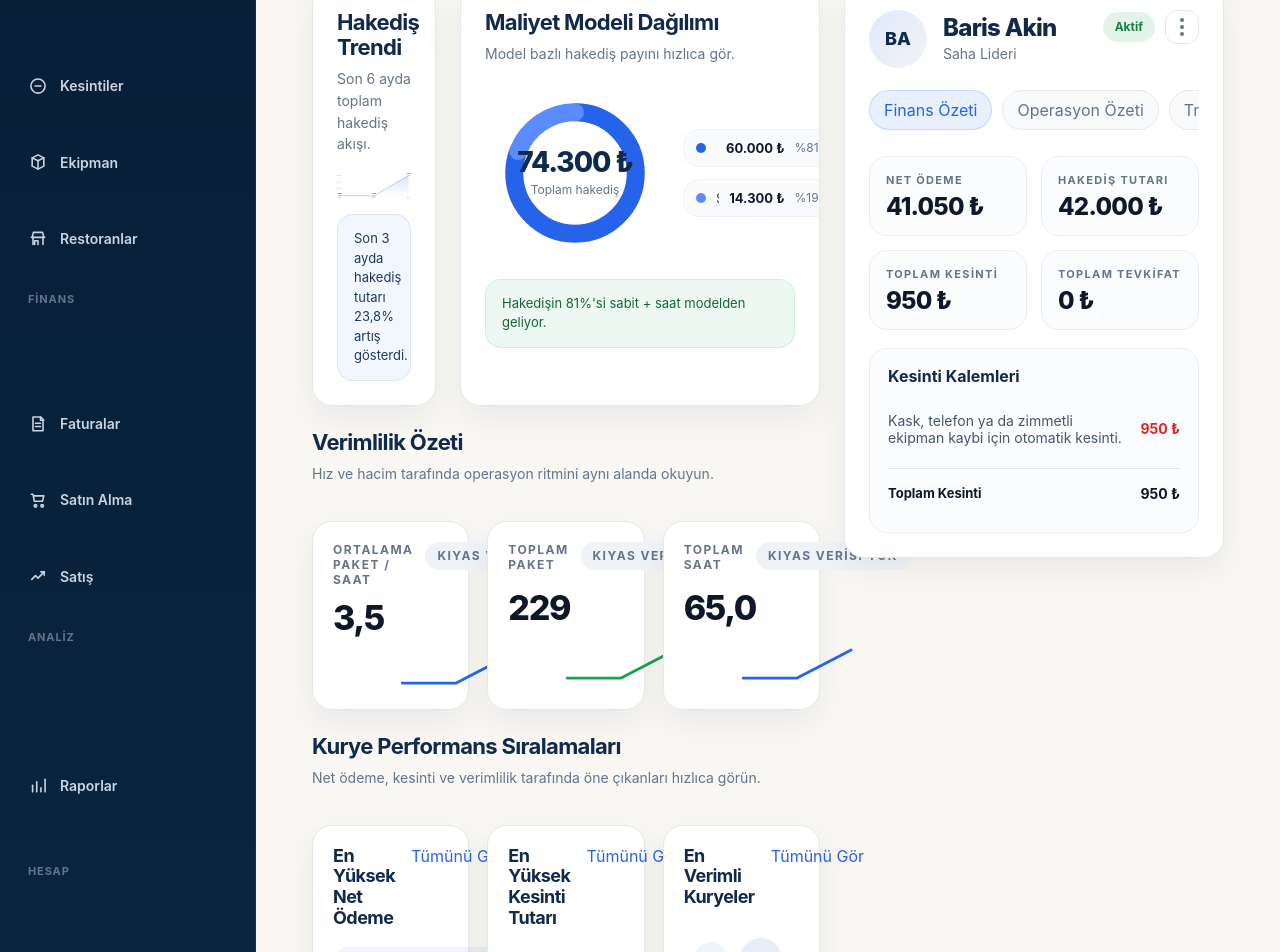
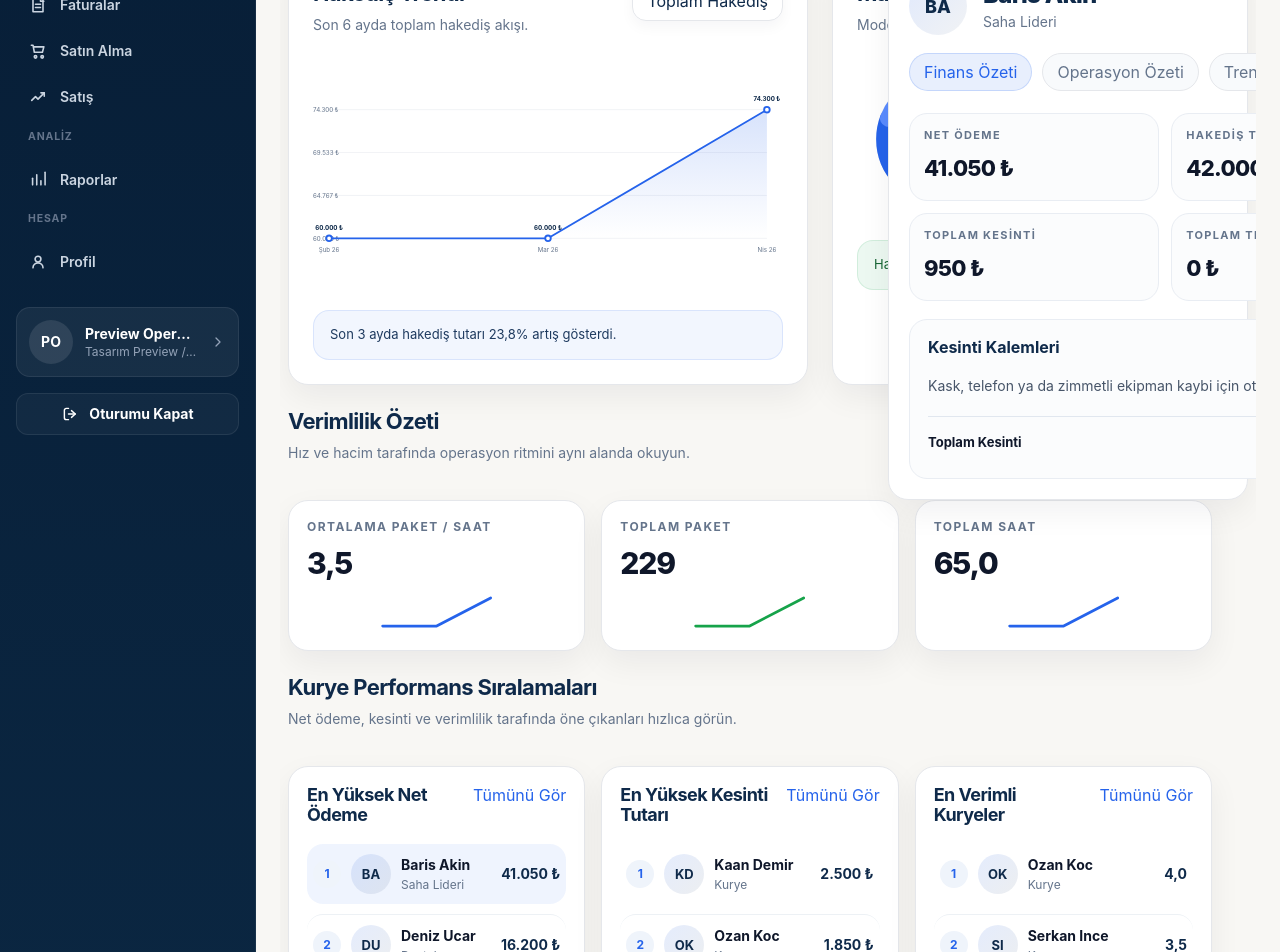
Before and after one commit to catkapinda/catkapinda-crm, a Next.js app in the folder v2/frontend/: page /preview/payroll in a window 1280 px wide. Shown: the part 580-1532 px from the top of the page. Built offline with nearby package versions, Linux system fonts and the light colour scheme.

Commit message:
Fix payroll desktop layout and shell stability

```diff
--- a/v2/frontend/app/payroll/page.tsx
+++ b/v2/frontend/app/payroll/page.tsx
@@ -889,6 +889,18 @@ export default function PayrollPage() {
         (previousSeries?.summary?.total_hours ?? 1)
       : 0;
 
+  const packagesPerHourDelta = buildDelta(currentPackagesPerHour, previousPackagesPerHour, true);
+  const totalPackagesDelta = buildDelta(
+    payrollOverview.totalPackages,
+    previousSeries?.summary?.total_packages ?? 0,
+    true,
+  );
+  const totalHoursDelta = buildDelta(
+    payrollOverview.totalHours,
+    previousSeries?.summary?.total_hours ?? 0,
+    true,
+  );
+
   const selectedPersonnel = useMemo(
     () => filteredEntries.find((entry) => entry.personnel_id === selectedPersonnelId) ?? null,
     [filteredEntries, selectedPersonnelId],
@@ -1354,7 +1366,7 @@ export default function PayrollPage() {
       <section className={styles.payintOverviewGrid}>
         <div className={styles.payintMainColumn}>
           <section className={styles.payintAnalyticsGrid}>
-            <article className={styles.payintCard}>
+            <article className={`${styles.payintCard} ${styles.payintTrendCard}`}>
               <div className={styles.payintSectionHeader}>
                 <div>
                   <h3>Hakediş Trendi</h3>
@@ -1368,7 +1380,7 @@ export default function PayrollPage() {
               <div className={styles.payintInsightCard}>{trendInsight}</div>
             </article>
 
-            <article className={styles.payintCard}>
+            <article className={`${styles.payintCard} ${styles.payintDistributionCard}`}>
               <div className={styles.payintSectionHeader}>
                 <div>
                   <h3>Maliyet Modeli Dağılımı</h3>
@@ -1412,9 +1424,9 @@ export default function PayrollPage() {
               <article className={styles.payintMiniMetricCard}>
                 <div className={styles.payintMiniMetricHead}>
                   <span>Ortalama Paket / Saat</span>
-                  <DeltaBadge
-                    delta={buildDelta(currentPackagesPerHour, previousPackagesPerHour, true)}
-                  />
+                  {packagesPerHourDelta.label !== "Kıyas verisi yok" ? (
+                    <DeltaBadge delta={packagesPerHourDelta} />
+                  ) : null}
                 </div>
                 <strong>{formatNumber(currentPackagesPerHour, 1)}</strong>
                 <Sparkline
@@ -1426,13 +1438,9 @@ export default function PayrollPage() {
               <article className={styles.payintMiniMetricCard}>
                 <div className={styles.payintMiniMetricHead}>
                   <span>Toplam Paket</span>
-                  <DeltaBadge
-                    delta={buildDelta(
-                      payrollOverview.totalPackages,
-                      previousSeries?.summary?.total_packages ?? 0,
-                      true,
-                    )}
-                  />
+                  {totalPackagesDelta.label !== "Kıyas verisi yok" ? (
+                    <DeltaBadge delta={totalPackagesDelta} />
+                  ) : null}
                 </div>
                 <strong>{formatNumber(payrollOverview.totalPackages, 0)}</strong>
                 <Sparkline
@@ -1444,13 +1452,9 @@ export default function PayrollPage() {
               <article className={styles.payintMiniMetricCard}>
                 <div className={styles.payintMiniMetricHead}>
                   <span>Toplam Saat</span>
-                  <DeltaBadge
-                    delta={buildDelta(
-                      payrollOverview.totalHours,
-                      previousSeries?.summary?.total_hours ?? 0,
-                      true,
-                    )}
-                  />
+                  {totalHoursDelta.label !== "Kıyas verisi yok" ? (
+                    <DeltaBadge delta={totalHoursDelta} />
+                  ) : null}
                 </div>
                 <strong>{formatNumber(payrollOverview.totalHours, 1)}</strong>
                 <Sparkline
--- a/v2/frontend/app/payroll/payroll-intelligence.module.css
+++ b/v2/frontend/app/payroll/payroll-intelligence.module.css
@@ -3,7 +3,7 @@
   min-width: 0;
   min-height: 100%;
   background: #f8f7f4;
-  padding: 28px 32px 40px;
+  padding: 0;
   color: #0f172a;
   overflow-x: hidden;
 }
@@ -13,6 +13,7 @@
   max-width: 1480px;
   min-width: 0;
   margin: 0 auto;
+  padding: 8px 8px 32px;
 }
 
 .payintPage *,
@@ -37,7 +38,7 @@
 
 .payintHeader {
   width: 100%;
-  margin: 0 0 24px;
+  margin: 0 0 20px;
   display: flex;
   align-items: flex-end;
   justify-content: space-between;
@@ -76,7 +77,7 @@
   display: inline-grid;
   grid-template-columns: repeat(2, minmax(0, 1fr));
   gap: 6px;
-  margin: 0 0 24px;
+  margin: 0 0 20px;
   padding: 6px;
   border-radius: 18px;
   border: 1px solid #e5e7eb;
@@ -225,7 +226,7 @@
   width: 100%;
   min-width: 0;
   display: grid;
-  grid-template-columns: minmax(0, 1fr) clamp(360px, 28vw, 420px);
+  grid-template-columns: minmax(0, 1fr) 360px;
   gap: 24px;
   align-items: start;
 }
@@ -237,21 +238,21 @@
 }
 
 .payintSideColumn {
-  width: 100%;
+  width: 360px;
   min-width: 0;
-  max-width: 420px;
+  max-width: 360px;
   justify-self: end;
 }
 
 .payintDetailPanel {
   position: sticky;
   top: 24px;
-  width: 100%;
+  width: 360px;
   min-width: 0;
-  max-width: 420px;
-  padding: 24px;
+  max-width: 360px;
+  padding: 20px;
   display: grid;
-  gap: 22px;
+  gap: 18px;
 }
 
 .payintKpiStrip {
@@ -336,6 +337,8 @@
   font-weight: 760;
   color: #0f172a;
   white-space: nowrap;
+  overflow: hidden;
+  text-overflow: ellipsis;
 }
 
 .payintDeltaBadge {
@@ -367,7 +370,7 @@
 
 .payintAnalyticsGrid {
   display: grid;
-  grid-template-columns: minmax(0, 1.4fr) minmax(360px, 0.9fr);
+  grid-template-columns: minmax(520px, 1.35fr) minmax(380px, 0.95fr);
   gap: 24px;
 }
 
@@ -375,6 +378,11 @@
   padding: 24px;
   min-width: 0;
   overflow: hidden;
+}
+
+.payintTrendCard,
+.payintDistributionCard {
+  min-height: 360px;
 }
 
 .payintSectionHeader,
@@ -451,7 +459,7 @@
 
 .payintTrendChart {
   width: 100%;
-  height: auto;
+  height: 240px;
   display: block;
   overflow: visible;
 }
@@ -506,21 +514,21 @@
 
 .payintDonutRow {
   display: grid;
-  grid-template-columns: 180px minmax(0, 1fr);
+  grid-template-columns: 170px minmax(0, 1fr);
   gap: 18px;
   align-items: center;
 }
 
 .payintDonutShell {
   position: relative;
-  width: min(100%, 240px);
-  aspect-ratio: 1;
+  width: 170px;
+  height: 170px;
   margin: 0 auto;
 }
 
 .payintDonutChart {
-  width: 100%;
-  height: 100%;
+  width: 170px;
+  height: 170px;
   display: block;
 }
 
@@ -536,7 +544,7 @@
 }
 
 .payintDonutTotal strong {
-  font-size: 28px;
+  font-size: 24px;
   line-height: 1;
   font-weight: 760;
   letter-spacing: -0.04em;
@@ -551,7 +559,7 @@
 
 .payintLegendList {
   display: grid;
-  gap: 12px;
+  gap: 10px;
   align-content: start;
   min-width: 0;
 }
@@ -559,9 +567,10 @@
 .payintLegendItem {
   display: grid;
   grid-template-columns: auto minmax(0, 1fr) auto auto;
-  gap: 10px;
+  gap: 8px;
   align-items: center;
-  padding: 10px 12px;
+  min-height: 32px;
+  padding: 8px 10px;
   border-radius: 16px;
   background: #f9fafb;
   border: 1px solid #eef2f7;
@@ -607,12 +616,13 @@
 .payintEfficiencyGrid {
   display: grid;
   grid-template-columns: repeat(3, minmax(0, 1fr));
-  gap: 18px;
+  gap: 16px;
 }
 
 .payintMiniMetricCard {
   min-width: 0;
-  padding: 20px;
+  min-height: 130px;
+  padding: 18px;
   border: 1px solid #e5e7eb;
   border-radius: 20px;
   background: #ffffff;
@@ -637,7 +647,7 @@
 }
 
 .payintMiniMetricCard strong {
-  font-size: 34px;
+  font-size: 30px;
   line-height: 1;
   font-weight: 760;
   letter-spacing: -0.04em;
@@ -668,13 +678,14 @@
 
 .payintLeaderboardGrid {
   display: grid;
-  grid-template-columns: repeat(3, minmax(0, 1fr));
-  gap: 18px;
+  grid-template-columns: repeat(3, minmax(240px, 1fr));
+  gap: 16px;
 }
 
 .payintLeaderboardCard {
   min-width: 0;
-  padding: 20px;
+  min-height: 260px;
+  padding: 18px;
   border: 1px solid #e5e7eb;
   border-radius: 20px;
   background: #ffffff;
@@ -689,12 +700,13 @@
 .payintLeaderboardItem {
   width: 100%;
   display: grid;
-  grid-template-columns: 34px 42px minmax(0, 1fr) auto;
-  gap: 12px;
+  grid-template-columns: 28px 40px minmax(0, 1fr) auto;
+  gap: 10px;
   align-items: center;
   border: 0;
   border-radius: 16px;
-  padding: 12px 10px;
+  min-height: 52px;
+  padding: 10px 6px;
   background: transparent;
   cursor: pointer;
   text-align: left;
@@ -718,17 +730,17 @@
 }
 
 .payintLeaderboardRank {
-  width: 34px;
-  height: 34px;
+  width: 28px;
+  height: 28px;
   background: #eff4fb;
   color: #2563eb;
-  font-size: 13px;
+  font-size: 12px;
   font-weight: 700;
 }
 
 .payintLeaderboardAvatar {
-  width: 42px;
-  height: 42px;
+  width: 40px;
+  height: 40px;
   background: linear-gradient(135deg, rgba(37, 99, 235, 0.12), rgba(15, 42, 74, 0.08));
   color: #0f2a4a;
   font-size: 13px;
@@ -1038,7 +1050,7 @@
 }
 
 .payintTabButton {
-  min-height: 40px;
+  min-height: 38px;
   border-radius: 999px;
   border: 1px solid #e5e7eb;
   background: #f8fafc;
@@ -1064,13 +1076,14 @@
 .payintDetailMetricGrid {
   display: grid;
   grid-template-columns: repeat(2, minmax(0, 1fr));
-  gap: 14px;
+  gap: 12px;
 }
 
 .payintDetailMetricCard {
   border: 1px solid #e9edf3;
   border-radius: 18px;
-  padding: 16px;
+  min-height: 88px;
+  padding: 14px;
   display: grid;
   gap: 8px;
   background: #fbfcfd;
@@ -1085,7 +1098,7 @@
 }
 
 .payintDetailMetricCard strong {
-  font-size: 24px;
+  font-size: 22px;
   line-height: 1;
   letter-spacing: -0.03em;
   color: #0f172a;
@@ -1155,7 +1168,7 @@
   justify-content: space-between;
   gap: 12px;
   align-items: center;
-  margin-bottom: 14px;
+  margin-bottom: 10px;
 }
 
 .payintDetailListHead h4 {
@@ -1172,7 +1185,7 @@
 
 .payintDetailListRows {
   display: grid;
-  gap: 2px;
+  gap: 0;
 }
 
 .payintDetailListRow,
@@ -1181,7 +1194,7 @@
   justify-content: space-between;
   gap: 12px;
   align-items: center;
-  padding: 12px 0;
+  padding: 10px 0;
 }
 
 .payintDetailListRow + .payintDetailListRow {
@@ -1189,8 +1202,14 @@
 }
 
 .payintDetailListRow span {
+  flex: 1;
+  min-width: 0;
   color: #475569;
   font-size: 14px;
+  line-height: 1.35;
+  overflow: hidden;
+  text-overflow: ellipsis;
+  white-space: nowrap;
 }
 
 .payintDetailListRow strong,
@@ -1246,7 +1265,7 @@
   color: #166534;
 }
 
-@media (max-width: 1380px) {
+@media (min-width: 1600px) {
   .payintOverviewGrid,
   .payintListViewGrid {
     grid-template-columns: minmax(0, 1fr) 380px;
@@ -1254,12 +1273,17 @@
 
   .payintSideColumn,
   .payintDetailPanel {
+    width: 380px;
     max-width: 380px;
   }
 }
 
 @media (max-width: 1180px) {
   .payintPage {
+    padding: 0;
+  }
+
+  .payintContainer {
     padding: 24px 20px 36px;
   }
 
@@ -1275,6 +1299,7 @@
 
   .payintSideColumn {
     order: 2;
+    width: 100%;
     max-width: none;
     justify-self: stretch;
   }
@@ -1285,11 +1310,16 @@
 
   .payintDetailPanel {
     position: static;
+    width: 100%;
     max-width: none;
   }
 }
 
 @media (max-width: 1024px) {
+  .payintKpiStrip {
+    grid-template-columns: repeat(2, minmax(0, 1fr));
+  }
+
   .payintListCard {
     max-height: none;
   }
@@ -1297,12 +1327,6 @@
   .payintListBody {
     max-height: none;
     overflow: visible;
-  }
-}
-
-@media (max-width: 900px) {
-  .payintKpiStrip {
-    grid-template-columns: repeat(2, minmax(0, 1fr));
   }
 }
 
@@ -1360,7 +1384,7 @@
 }
 
 @media (max-width: 640px) {
-  .payintPage {
+  .payintContainer {
     padding: 20px;
   }
 
--- a/v2/frontend/components/shell/app-shell.module.css
+++ b/v2/frontend/components/shell/app-shell.module.css
@@ -8,19 +8,28 @@
 
 .sidebar {
   min-height: 100vh;
-  padding: 24px 16px 20px;
+  padding: 0;
   background: linear-gradient(180deg, #061b33 0%, #0b2742 100%);
   color: #e2e8f0;
-  display: flex;
-  flex-direction: column;
-  gap: 24px;
+  overflow: hidden;
   border-right: 1px solid rgba(255, 255, 255, 0.06);
 }
 
+.sidebarContent {
+  display: flex;
+  flex-direction: column;
+  min-height: 100vh;
+}
+
 .sidebarTop,
-.sidebarBottom {
-  display: grid;
+.sidebarFooter {
+  display: flex;
+  flex-direction: column;
   gap: 16px;
+}
+
+.sidebarTop {
+  padding: 24px 16px 12px;
 }
 
 .brand {
@@ -121,21 +130,46 @@
   color: #94a3b8;
 }
 
-.sidebarGroups {
-  display: grid;
-  gap: 20px;
+.sidebarNav {
   flex: 1;
   min-height: 0;
+  overflow-y: auto;
+  padding: 8px 16px 12px;
+}
+
+.sidebarNav::-webkit-scrollbar {
+  width: 6px;
+}
+
+.sidebarNav::-webkit-scrollbar-thumb {
+  border-radius: 999px;
+  background: rgba(148, 163, 184, 0.24);
+}
+
+.sidebarNav::-webkit-scrollbar-track {
+  background: transparent;
 }
 
 .navGroup {
-  display: grid;
+  display: flex;
+  flex-direction: column;
   gap: 10px;
+  margin-top: 14px;
+}
+
+.navGroup:first-child {
+  margin-top: 0;
+}
+
+.sidebarFooter {
+  margin-top: auto;
+  padding: 12px 16px 16px;
 }
 
 .navGroupLabel {
   padding: 0 12px;
-  font-size: 11px;
+  margin-bottom: 6px;
+  font-size: 10.5px;
   line-height: 1;
   letter-spacing: 0.08em;
   text-transform: uppercase;
@@ -144,12 +178,14 @@
 }
 
 .navList {
-  display: grid;
-  gap: 6px;
+  display: flex;
+  flex-direction: column;
+  gap: 4px;
 }
 
 .navItem {
-  min-height: 46px;
+  min-height: 42px;
+  height: 42px;
   border-radius: 12px;
   padding: 0 12px;
   display: flex;
@@ -363,7 +399,15 @@
     grid-template-columns: 232px minmax(0, 1fr);
   }
 
-  .sidebar {
+  .sidebarTop {
+    padding-inline: 14px;
+  }
+
+  .sidebarNav {
+    padding-inline: 14px;
+  }
+
+  .sidebarFooter {
     padding-inline: 14px;
   }
 }
@@ -435,10 +479,11 @@
     width: min(280px, 100%);
     min-height: 100vh;
     background: linear-gradient(180deg, #061b33 0%, #0b2742 100%);
-    padding: 18px 14px;
+    padding: 18px 0 0;
     display: flex;
     flex-direction: column;
-    gap: 20px;
+    gap: 0;
+    overflow: hidden;
     border-right: 1px solid rgba(255, 255, 255, 0.06);
   }
 
@@ -447,6 +492,7 @@
     align-items: center;
     justify-content: space-between;
     gap: 12px;
+    padding: 0 14px 12px;
   }
 
   .drawerClose {
--- a/v2/frontend/components/shell/app-shell.tsx
+++ b/v2/frontend/components/shell/app-shell.tsx
@@ -336,10 +336,10 @@ export function AppShell({
     return <AuthSessionLoadingScreen />;
   }
 
-  const sidebarContent = (
-    <>
+  const renderSidebarContent = ({ includeBrand = true }: { includeBrand?: boolean } = {}) => (
+    <div className={styles.sidebarContent}>
       <div className={styles.sidebarTop}>
-        {renderBrand()}
+        {includeBrand ? renderBrand() : null}
         <button type="button" className={styles.searchShell} aria-label="Ara">
           <span className={styles.searchIconWrap}>
             <ShellIcon name="search" className={styles.searchIcon} />
@@ -349,7 +349,7 @@ export function AppShell({
         </button>
       </div>
 
-      <div className={styles.sidebarGroups}>
+      <div className={styles.sidebarNav}>
         {groupedItems.map((group) => (
           <section key={group.label} className={styles.navGroup}>
             <div className={styles.navGroupLabel}>{group.label}</div>
@@ -379,7 +379,7 @@ export function AppShell({
         ))}
       </div>
 
-      <div className={styles.sidebarBottom}>
+      <div className={styles.sidebarFooter}>
         <button type="button" className={styles.userCard}>
           <span className={styles.userAvatar}>{getInitials(user.full_name)}</span>
           <span className={styles.userCopy}>
@@ -399,12 +399,12 @@ export function AppShell({
           <span>Oturumu Kapat</span>
         </button>
       </div>
-    </>
+    </div>
   );
 
   return (
     <div className={styles.shell}>
-      <aside className={styles.sidebar}>{sidebarContent}</aside>
+      <aside className={styles.sidebar}>{renderSidebarContent()}</aside>
 
       {drawerOpen ? (
         <div className={styles.drawerLayer} role="presentation" onClick={() => setDrawerOpen(false)}>
@@ -426,7 +426,7 @@ export function AppShell({
                 <ShellIcon name="close" className={styles.drawerCloseIcon} />
               </button>
             </div>
-            {sidebarContent}
+            {renderSidebarContent({ includeBrand: false })}
           </aside>
         </div>
       ) : null}
```
